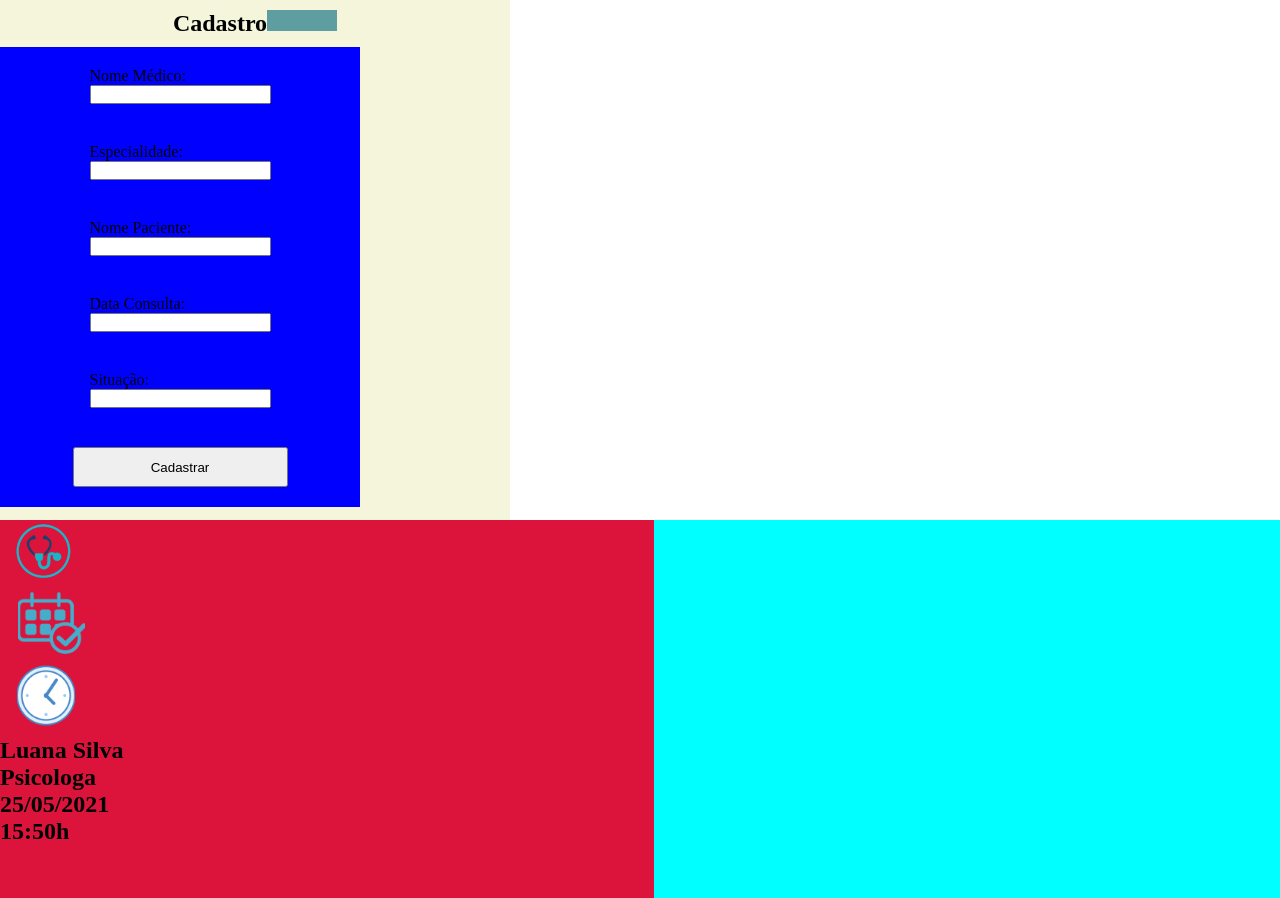
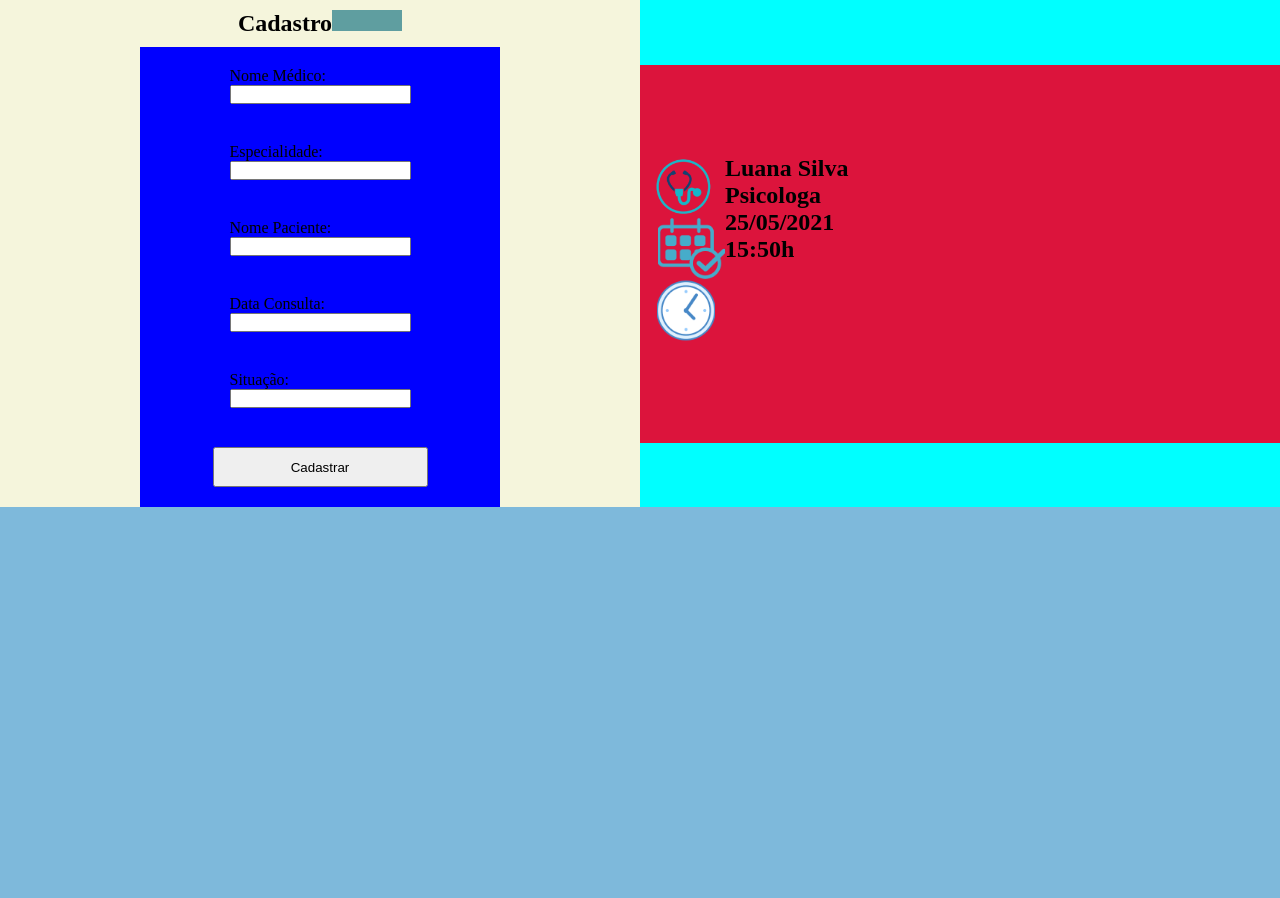
Before and after one commit to DudaPereira/Projeto_SPMG, a plain HTML site: page SPMedicalGroup_htmlcss/PaginaAdm/index.html in a window 1280 px wide. After the commit the page ends 800 px from the top, so only its background shows below. Drawn offline with Linux system fonts and the light colour scheme.

Commit message:
css e html não finalizado

```diff
--- a/SPMedicalGroup_htmlcss/PaginaAdm/css/estilo.css
+++ b/SPMedicalGroup_htmlcss/PaginaAdm/css/estilo.css
@@ -5,14 +5,19 @@
     padding: 0px;
 }
 
-.body{
+body{
     background-color: #7EB9DB;
+    display: flex;
 }
 .cadastrar{
     background-color: beige;
     max-width: 960px;
-    width: 510px;
-    height: 520px;
+    width: 50%;
+    height: 100%;
+    display: flex;
+    flex-direction: column;
+    justify-content: center;
+    align-items: center;
 }
 
 .tituloCadastro,
@@ -63,18 +68,28 @@
 
 .direita-listar{
     background-color: cyan;
+    display: flex;
+    justify-content: center;
+    align-items: center;
+    width: 50%;
 }
 .listar{
     background-color: crimson;
     width: 654px;
     height: 378px;
     display: flex;
+    align-items: center;
 }
 
-img{
+.img-esquerda{
     display: flex;
     flex-direction: column;
+    align-items: baseline;
     padding-bottom: 10px;
+}
+
+.esquerda{
+    display: flex;
 }
 
 .img1{
--- a/spmg_mobile/package.json
+++ b/spmg_mobile/package.json
@@ -24,8 +24,7 @@
     "react-native-reanimated": "^2.1.0",
     "react-native-safe-area-context": "^3.2.0",
     "react-native-screens": "^3.0.0",
-    "react-native-web": "~0.13.12",
-    "undefined": "react-native-community/masked-view"
+    "react-native-web": "~0.13.12"
   },
   "devDependencies": {
     "@babel/core": "^7.9.0"
```
Also changed, not shown: spmg_mobile/assets/adaptive-icon.png (added), spmg_mobile/assets/favicon.png (added), spmg_mobile/assets/icon.png (added), spmg_mobile/assets/splash.png (added).
